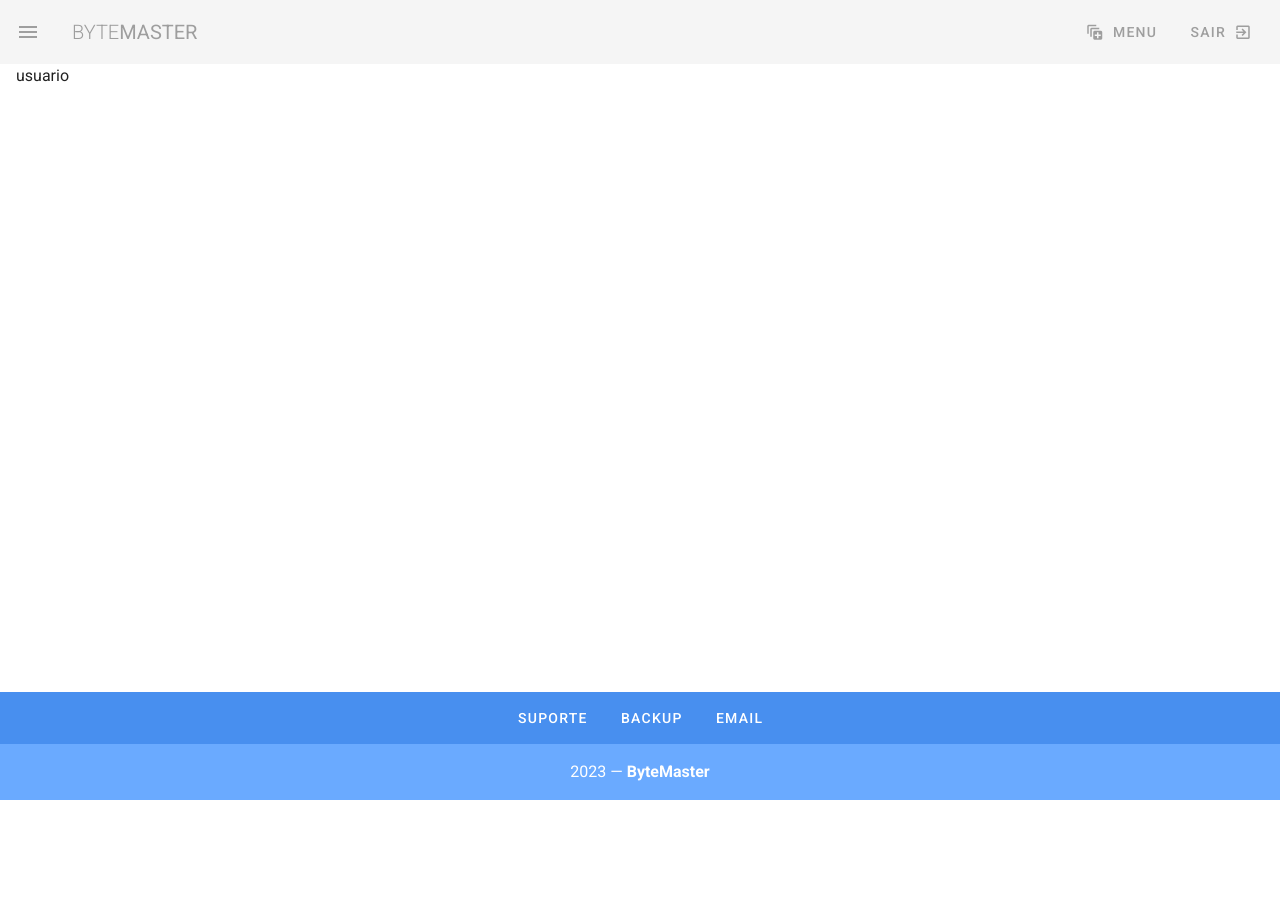
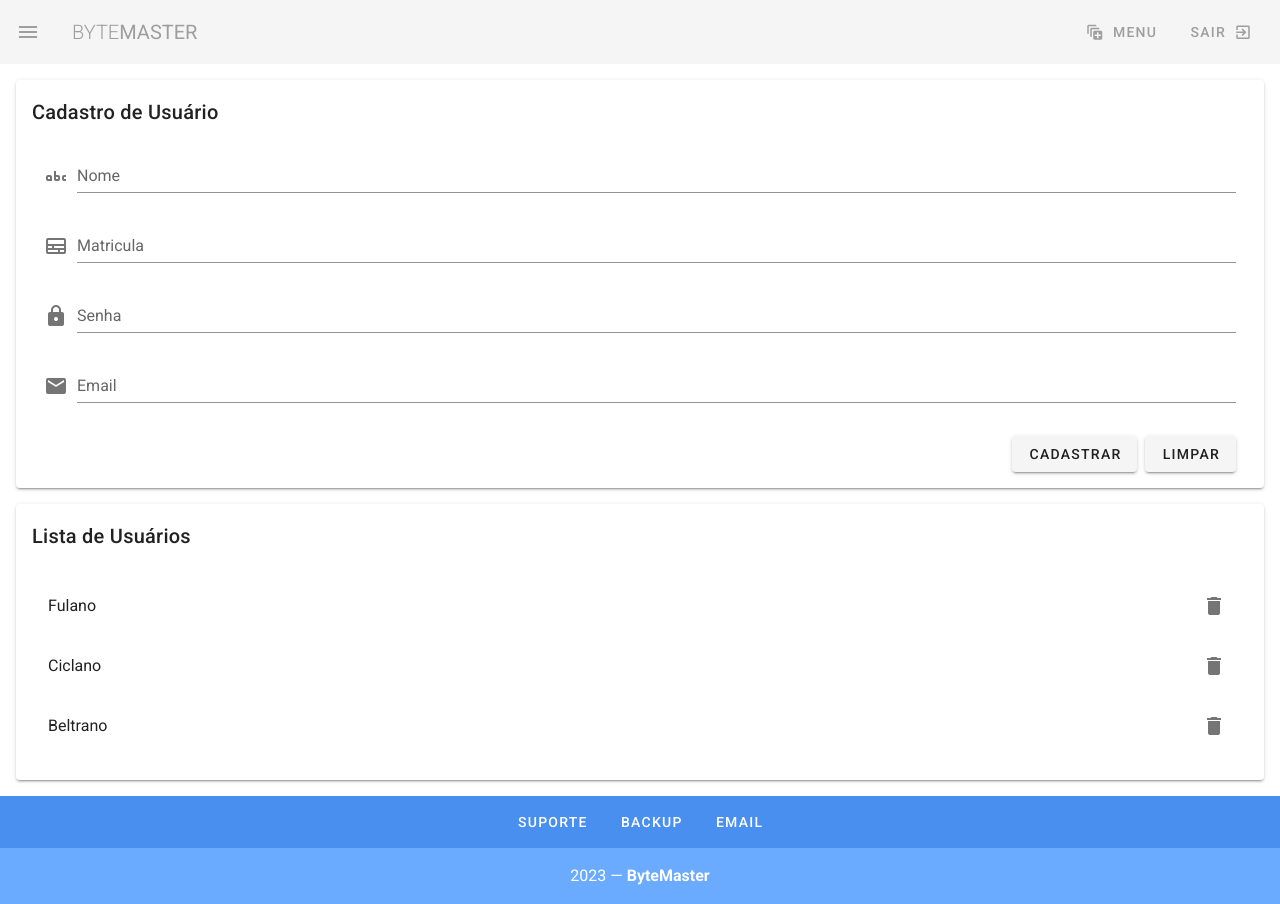
Before and after one commit to JoseHenriquePatrocinio/bytemaster, a Vue app: page /usuario in a window 1280 px wide. Before the commit the page ends 800 px from the top, so only its background shows below. Built offline with nearby package versions, Linux system fonts and the light colour scheme.

Commit message:
feat: tela de cadastro de usuário

```diff
--- a/src/views/UsuarioView.vue
+++ b/src/views/UsuarioView.vue
@@ -1,11 +1,105 @@
 <template>
-    <div>
-usuario
+    <div class="mt-4">
+        <v-card>
+            <v-card-title>
+                Cadastro de Usuário
+            </v-card-title>
+            <v-card-text>
+                <v-form class="px-3" ref="form">
+                    <v-text-field label="Nome" v-model="nome" prepend-icon="mdi-alphabetical"
+                        :rules="inputRules"></v-text-field>
+                    <v-text-field label="Matricula" v-model="matricula" prepend-icon="mdi-id-card"
+                        :rules="inputRules"></v-text-field>
+                    <v-text-field label="Senha" v-model="senha" prepend-icon="mdi-lock" :rules="inputRules"></v-text-field>
+                    <v-text-field label="Email" v-model="email" prepend-icon="mdi-email" :rules="emailRules"></v-text-field>
+                    <div class="text-right">
+                        <v-btn class="mx-0 mt-3 mr-2" @click="submit">Cadastrar</v-btn>
+                        <v-btn class="mx-0 mt-3" @click="limparForm">Limpar</v-btn>
+                    </div>
+                </v-form>
+            </v-card-text>
+        </v-card>
+
+        <v-card class="mt-4">
+            <v-card-title>
+                Lista de Usuários
+            </v-card-title>
+            <v-card-text>
+                <v-list>
+                    <v-list-item-group v-model="selectedUsers">
+                        <v-list-item v-for="(user, index) in users" :key="index">
+                            <v-list-item-content>
+                                <v-list-item-title>{{ user.nome }}</v-list-item-title>
+                            </v-list-item-content>
+                            <v-list-item-action>
+                                <v-btn icon @click="deleteUser(index)">
+                                    <v-icon>mdi-delete</v-icon>
+                                </v-btn>
+                            </v-list-item-action>
+                        </v-list-item>
+                    </v-list-item-group>
+                </v-list>
+            </v-card-text>
+        </v-card>
     </div>
 </template>
 
 <script>
-export default{
-    name:"ClienteView"
-}
+export default {
+    name: "CadastroUsuario",
+    data() {
+        return {
+            nome: "",
+            matricula: "",
+            senha: "",
+            email: "",
+            menu: false,
+            inputRules: [v => v.length >= 3 || "Mínimo de 3 caracteres"],
+            emailRules: [v => /.+@.+\..+/.test(v) || "Email inválido"],
+            users: [
+                {
+                    nome: "Fulano",
+                    matricula: "Matricula1",
+                    senha: "Senha1",
+                    email: "email1@example.com"
+                },
+                {
+                    nome: "Ciclano",
+                    matricula: "Matricula2",
+                    senha: "Senha2",
+                    email: "email2@example.com"
+                },
+                {
+                    nome: "Beltrano",
+                    matricula: "Matricula3",
+                    senha: "Senha3",
+                    email: "email3@example.com"
+                }
+            ],
+            selectedUsers: []
+        };
+    },
+    methods: {
+        submit() {
+            const newUser = {
+                nome: this.nome,
+                matricula: this.matricula,
+                senha: this.senha,
+                email: this.email
+            };
+            this.users.push(newUser);
+
+            this.limparForm();
+        },
+        limparForm() {
+            this.nome = "";
+            this.matricula = "";
+            this.senha = "";
+            this.email = "";
+        },
+        deleteUser(index) {
+            this.users.splice(index, 1);
+        }
+    }
+};
 </script>
```
